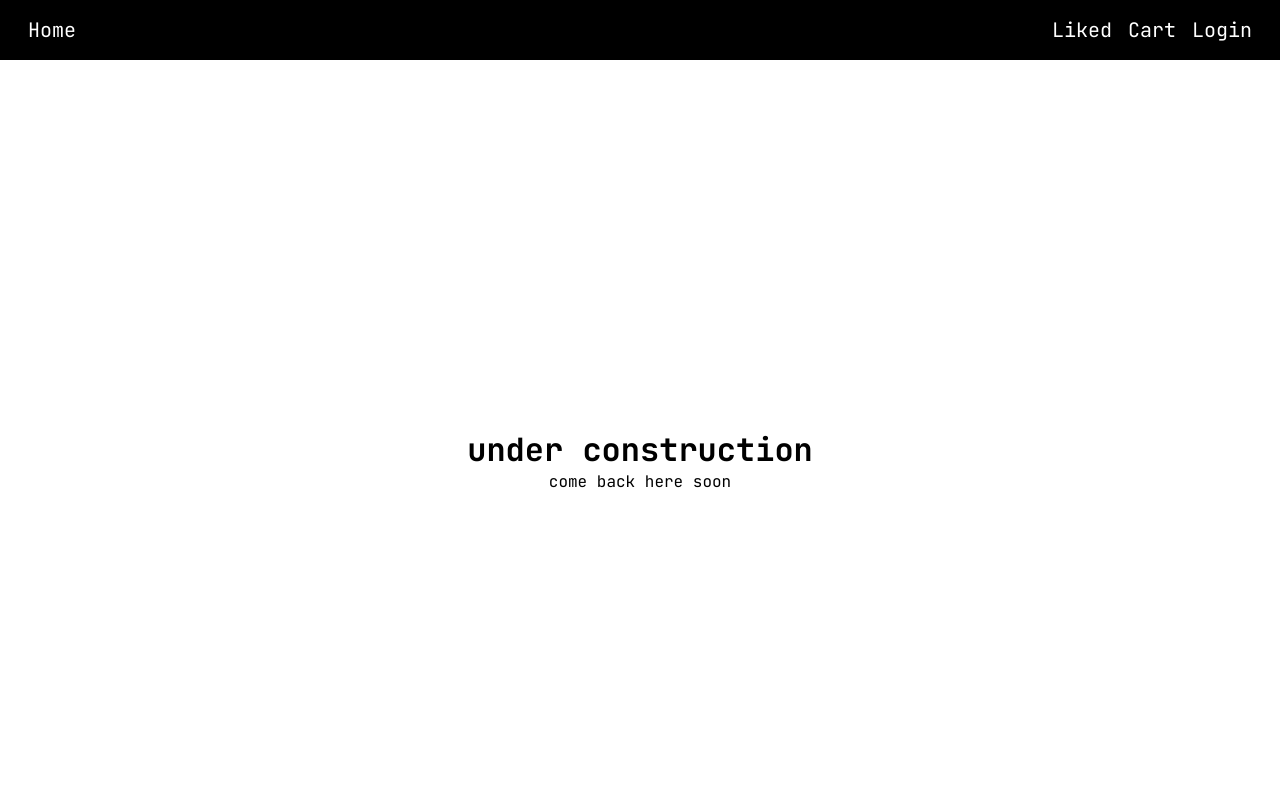
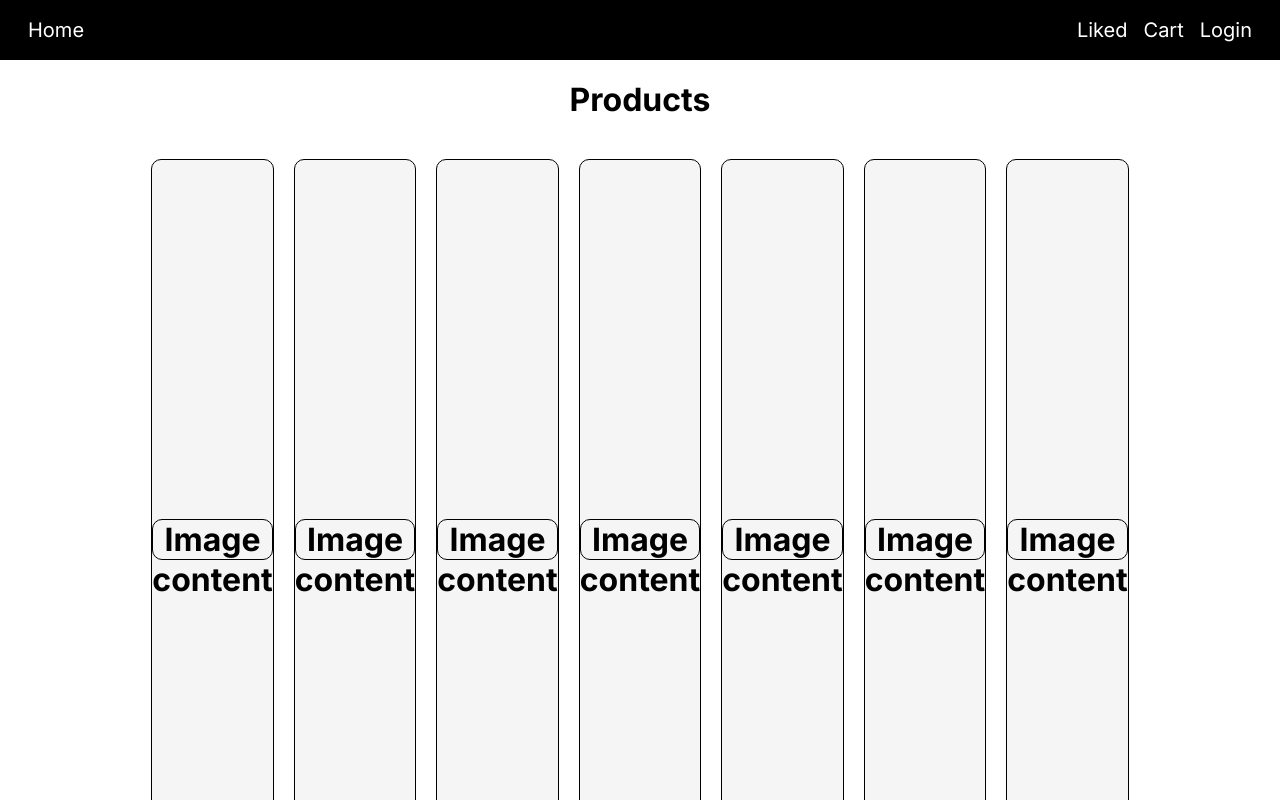
Before and after one commit to muhammadmada/wrpl_ecom, a Next.js app: page / in a window 1280 px wide. Shown: the top 800 px of the page. Built offline with nearby package versions, Linux system fonts and the light colour scheme.

Commit message:
update components

```diff
--- a/components/Card_Cart.js
+++ b/components/Card_Cart.js
@@ -1,6 +1,6 @@
 import CardStyles from '../styles/Card.module.css';
 
-const Card = () => {
+const Card_Cart = () => {
     return (
         <div className={CardStyles.container}>
             <div className={CardStyles.upper}>
@@ -13,4 +13,4 @@ const Card = () => {
     );
 }
 
-export default Card;
+export default Card_Cart;
--- a/components/Card_Product.js
+++ b/components/Card_Product.js
@@ -1,16 +1,18 @@
-import CardStyles from '../styles/Card.module.css';
+import Card_ProductStyle from '../styles/Card_Product.module.css';
 
-const Card = () => {
+const Card_Product = () => {
     return (
-        <div className={CardStyles.container}>
-            <div className={CardStyles.upper}>
+        <div className={Card_ProductStyle.container}>
+            <div className={Card_ProductStyle.upper}>
                 <h1>Image</h1>
             </div>
-            <div className={CardStyles.lower}>
+            <div className={Card_ProductStyle.lower}>
                 <h1>content</h1>
+            </div>
+            <div>
             </div>
         </div>
     );
 }
 
-export default Card;
+export default Card_Product;
--- a/pages/_app.tsx
+++ b/pages/_app.tsx
@@ -3,9 +3,9 @@ import Head from 'next/head'
 import Layout from '@/components/Layout'
 import '@/styles/globals.css'
 import type { AppProps } from 'next/app'
-import { JetBrains_Mono } from 'next/font/google'
+import { Inter } from 'next/font/google'
 
-const mainFont = JetBrains_Mono({subsets: ['latin']})
+const mainFont = Inter({subsets: ['latin']})
 
 export default function App({ Component, pageProps }: AppProps) {
   return (
--- a/pages/cart.tsx
+++ b/pages/cart.tsx
@@ -1,15 +1,15 @@
 import CartStyle from '../styles/Cart.module.css'
-import Card from '../components/Card_Cart'
+import Card_Cart from '../components/Card_Cart'
 
 const Cart = () => {
     return (
         <>
             <li>
                 <ul>
-                    <Card />
+                    <Card_Cart />
                 </ul>
                 <ul>
-                    <Card />
+                    <Card_Cart />
                 </ul>
             </li>
         </>
--- a/pages/index.tsx
+++ b/pages/index.tsx
@@ -1,4 +1,5 @@
 import Head from 'next/head'
+import Card_Product from '@/components/Card_Product'
 import home from '@/styles/Home.module.css'
 
 const index = () => {
@@ -8,8 +9,32 @@ const index = () => {
         </Head>
         <div className={home.container}>
             <div className={home.head}>
-                <h1>under construction</h1>
-                <p>come back here soon</p>
+                <h1>Products</h1>
+            </div>
+            <div>
+                <ul className={home.list_outside}>
+                    <li className={home.list_inside}>
+                        <Card_Product />
+                    </li>
+                    <li className={home.list_inside}>
+                        <Card_Product />
+                    </li>
+                    <li className={home.list_inside}>
+                        <Card_Product />
+                    </li>
+                    <li className={home.list_inside}>
+                        <Card_Product />
+                    </li>
+                    <li className={home.list_inside}>
+                        <Card_Product />
+                    </li>
+                    <li className={home.list_inside}>
+                        <Card_Product />
+                    </li>
+                    <li className={home.list_inside}>
+                        <Card_Product />
+                    </li>
+                </ul>
             </div>
         </div>
         </>
--- /dev/null
+++ b/styles/Card_Product.module.css
@@ -0,0 +1,37 @@
+.container{
+    color:#000;
+    display: flex;
+    flex-direction: column;
+    align-items: center;
+    justify-content: center;
+    min-height: 100vh;
+    border-radius: 10px;
+    border-style: solid;
+    border-width: 1px;
+    background-color: #f5f5f5;
+}
+
+.upper{
+    display: flex;
+    flex-direction: flex-start;
+    align-items: center;
+    justify-content: center;
+    padding: 10 10 10 10;
+    width: 100%;
+    height: 20%;
+    border-style: solid;
+    border-width: 1px;
+    border-radius: 10px;
+    background-color: #f5f5f5;
+    outline-color: #000;
+}
+
+.lower{
+    display: flex;
+    flex-direction: row;
+    align-items: center;
+    justify-content: center;
+    width: 100%;
+    height: 80%;
+    outline-color: #000;
+}
--- a/styles/Home.module.css
+++ b/styles/Home.module.css
@@ -34,3 +34,25 @@
     top: 20px;
     margin: 10%;
 }
+
+.list_outside{
+    display: flex;
+    flex-direction: row;
+    align-items: center;
+    justify-content: center;
+    width: 100%;
+    height: 80%;
+    padding: 10px;
+    outline-color: #000;
+}
+
+.list_inside{
+    display: flex;
+    flex-direction: column;
+    align-items: center;
+    justify-content: center;
+    padding: inherit;
+    width: 100%;
+    height: 20%;
+    outline-color: #000;
+}
```
Also changed, not shown: styles/Card_Cart.module.css (renamed from styles/Card.module.css).
